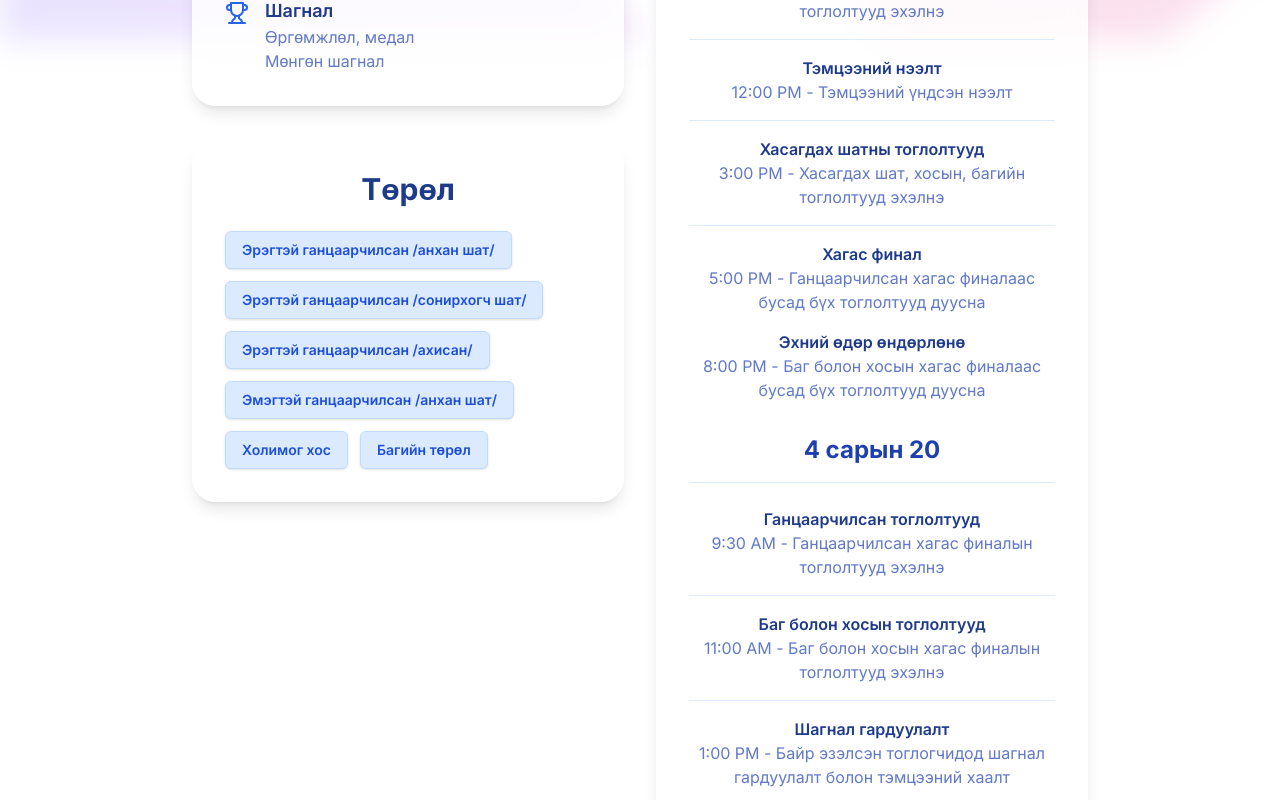
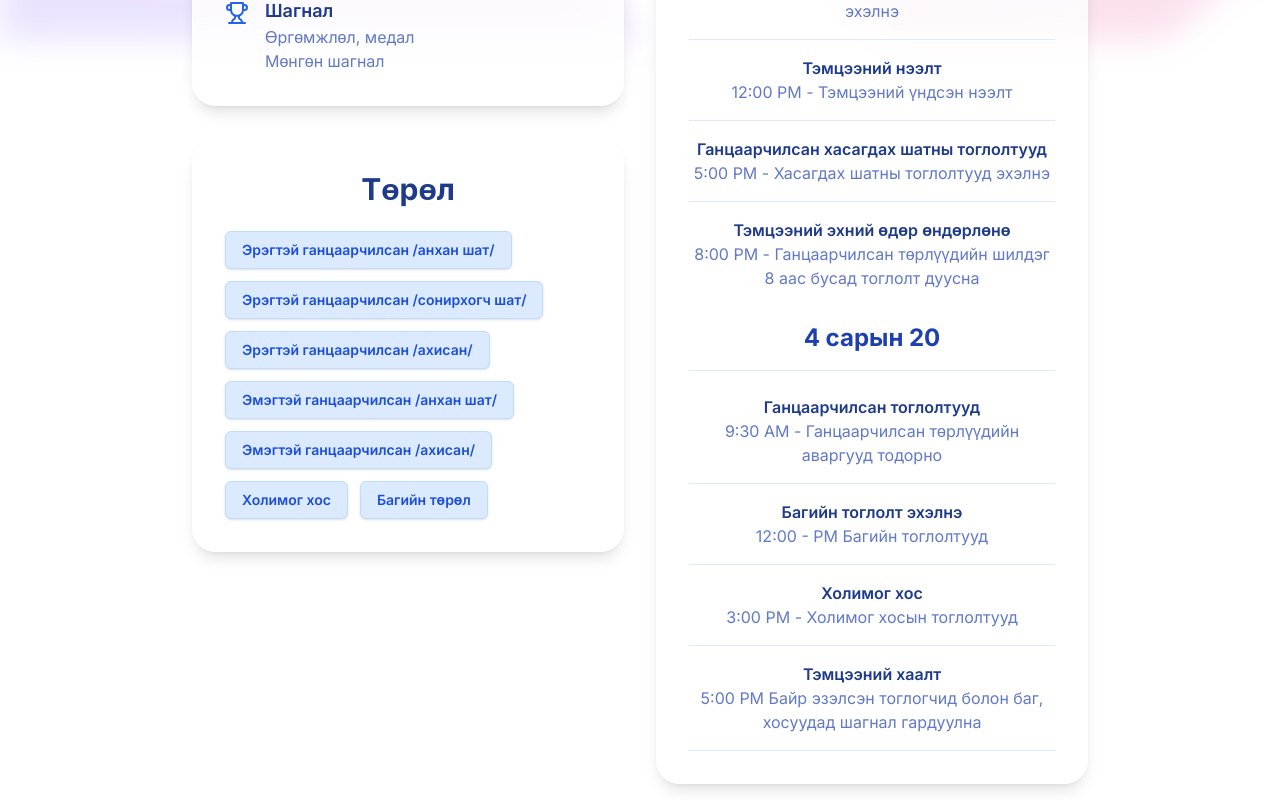
Before and after one commit to Batjargaln/table-tennis-tourney, a Next.js app: page / in a window 1280 px wide. Shown: the part 760-1560 px from the top of the page. Built offline with nearby package versions, Linux system fonts and the light colour scheme.

Commit message:
change texts and stuff

```diff
--- a/components/SkillLevelsGuide.tsx
+++ b/components/SkillLevelsGuide.tsx
@@ -95,10 +95,12 @@ const SkillLevelsGuide = () => {
         </div>
         {/* Bottom Note */}
         <div className="mt-12 bg-white/80 backdrop-blur-lg rounded-3xl p-8 shadow-lg border border-white/50">
-          <h3 className="text-xl font-bold text-blue-900 mb-4">Анхаарна уу!</h3>
-          <p className="text-blue-800/70">
-            Дээр дурдсан аль нэг тодорхойлолт танд байвал та тэр төрөлд хамаарна.
-            Тоглогчид саналаараа өөрийн сонгосон төрлөөс дээшээ тоглох нээлттэй (+$20). Та өөрийгөө болон бусдыг хүндэтгэн үзэж өөрийн тохирсон төрөлдөө орохыг хүсье!
+          <h3 className="text-xl font-bold text-red-900 mb-4">Анхаар!</h3>
+          <p className="text-orange-800/70">
+            Шударга тоглолтыг хангахын тулд ахисан түвшний хүмүүс анхан шатны түвшинд өрсөлдөхөөс татгалзаж, өөрсдийн ур чадварын түвшинд тохирсон ангиллыг сонгохыг уриалж байна.
+          </p>
+          <p className="text-blue-800/70 mt-8">
+            Оролцож буй төрлийнхөө дээд түвшинд тоглох боломж хүн бүрд нээлттэй. Нэмэлт хураамж - $20
           </p>
         </div>
       </div>
--- a/components/TournamentBanner.tsx
+++ b/components/TournamentBanner.tsx
@@ -12,6 +12,7 @@ function TournamentBanner() {
     "Эрэгтэй ганцаарчилсан /сонирхогч шат/",
     "Эрэгтэй ганцаарчилсан /ахисан/",
     "Эмэгтэй ганцаарчилсан /анхан шат/",
+    "Эмэгтэй ганцаарчилсан /ахисан/",
     "Холимог хос",
     "Багийн төрөл",
   ];
@@ -129,7 +130,7 @@ function TournamentBanner() {
                   Тоглолтууд эхэлнэ
                 </h3>
                 <p className="text-blue-800/70">
-                  10:00 AM - Ганцаарчилсан төрөлийн тоглолтууд эхэлнэ
+                  10:00 AM - Ганцаарчилсан төрлийн тоглолтууд эхэлнэ
                 </p>
               </div>
               <div className="border-b border-blue-100 pb-4">
@@ -140,26 +141,16 @@ function TournamentBanner() {
               </div>
               <div className="border-b border-blue-100 pb-4">
                 <h3 className="text-blue-900 font-semibold">
-                  Хасагдах шатны тоглолтууд
+                  Ганцаарчилсан хасагдах шатны тоглолтууд
                 </h3>
                 <p className="text-blue-800/70">
-                  3:00 PM - Хасагдах шат, хосын, багийн тоглолтууд эхэлнэ
+                  5:00 PM - Хасагдах шатны тоглолтууд эхэлнэ
                 </p>
               </div>
               <div>
-                <h3 className="text-blue-900 font-semibold">Хагас финал</h3>
+                <h3 className="text-blue-900 font-semibold">Тэмцээний эхний өдөр өндөрлөнө</h3>
                 <p className="text-blue-800/70">
-                  5:00 PM - Ганцаарчилсан хагас финалаас бусад бүх тоглолтууд
-                  дуусна
-                </p>
-              </div>
-              <div>
-                <h3 className="text-blue-900 font-semibold">
-                  Эхний өдөр өндөрлөнө
-                </h3>
-                <p className="text-blue-800/70">
-                  8:00 PM - Баг болон хосын хагас финалаас бусад бүх тоглолтууд
-                  дуусна
+                  8:00 PM - Ганцаарчилсан төрлүүдийн шилдэг 8 аас бусад тоглолт дуусна
                 </p>
               </div>
             </div>
@@ -172,24 +163,31 @@ function TournamentBanner() {
                   Ганцаарчилсан тоглолтууд
                 </h3>
                 <p className="text-blue-800/70">
-                  9:30 AM - Ганцаарчилсан хагас финалын тоглолтууд эхэлнэ
+                  9:30 AM - Ганцаарчилсан төрлүүдийн аваргууд тодорно
                 </p>
               </div>
               <div className="border-b border-blue-100 pb-4">
                 <h3 className="text-blue-900 font-semibold">
-                  Баг болон хосын тоглолтууд
+                  Багийн тоглолт эхэлнэ
                 </h3>
                 <p className="text-blue-800/70">
-                  11:00 AM - Баг болон хосын хагас финалын тоглолтууд эхэлнэ
+                  12:00 - PM Багийн тоглолтууд
                 </p>
               </div>
               <div className="border-b border-blue-100 pb-4">
                 <h3 className="text-blue-900 font-semibold">
-                  Шагнал гардуулалт
+                  Холимог хос
                 </h3>
                 <p className="text-blue-800/70">
-                  1:00 PM - Байр эзэлсэн тоглогчидод шагнал гардуулалт болон
-                  тэмцээний хаалт
+                  3:00 PM - Холимог хосын тоглолтууд
+                </p>
+              </div>
+              <div className="border-b border-blue-100 pb-4">
+                <h3 className="text-blue-900 font-semibold">
+                  Тэмцээний хаалт
+                </h3>
+                <p className="text-blue-800/70">
+                  5:00 PM Байр эзэлсэн тоглогчид болон баг, хосуудад шагнал гардуулна
                 </p>
               </div>
             </div>
```
